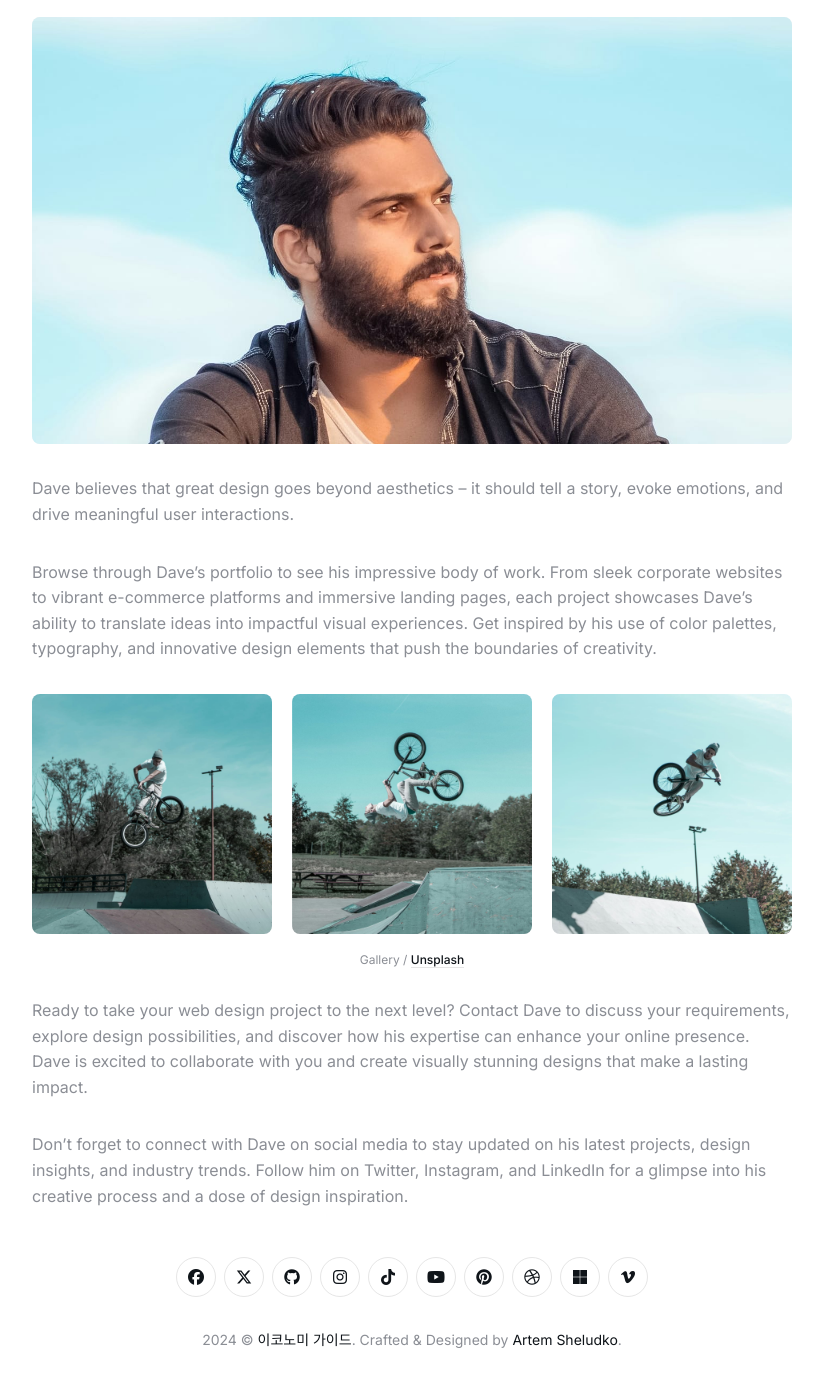
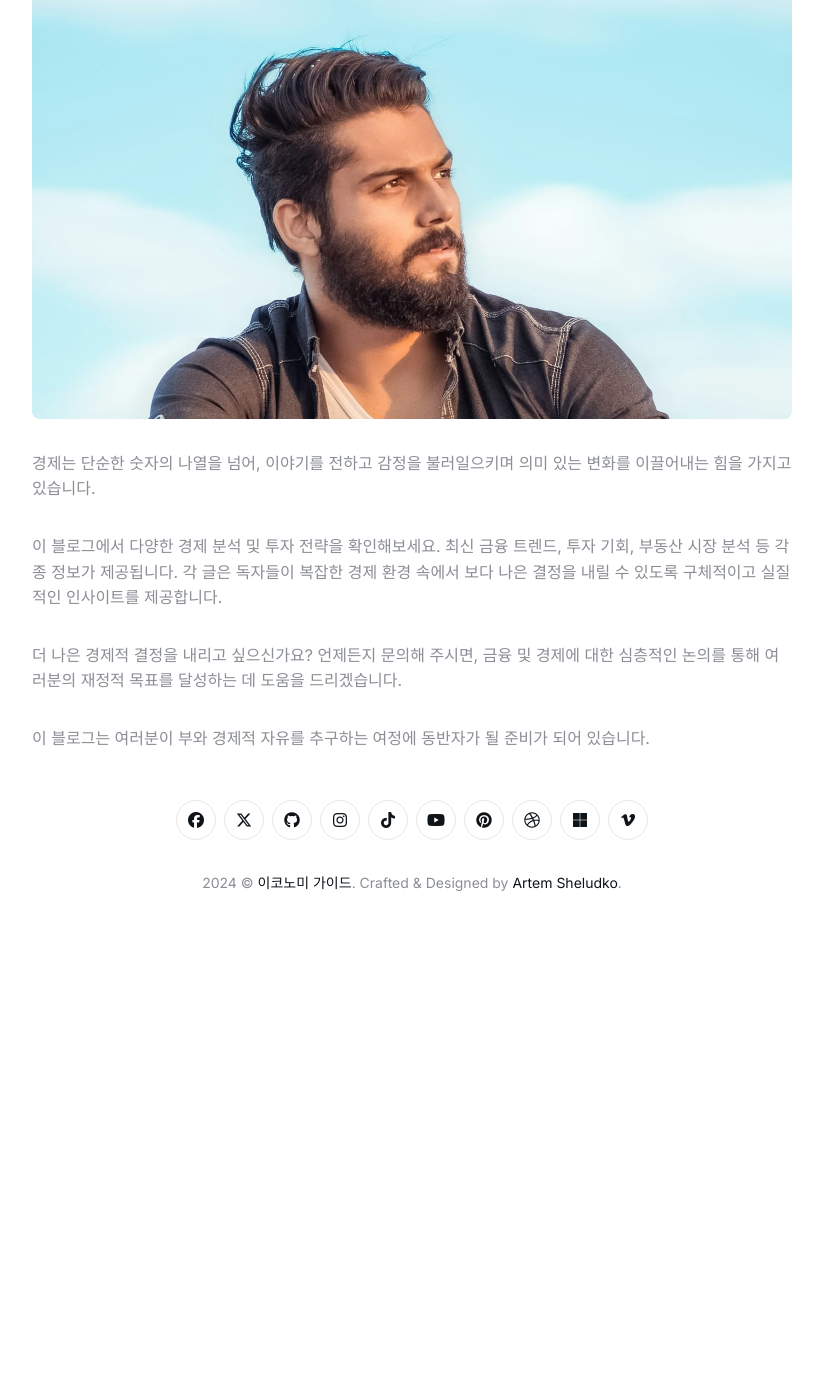
Before and after one commit to meta-blog/economy.guide, a Jekyll site: the page built from _pages/about.md, in a window 1280 px wide and 1400 px high, scrolled down 689 px. Shown: the top 1387 px of the window, without its empty margins (228-1051 px from the left). Built offline with Jekyll 4.4.1, drawn with Linux system fonts in a browser that asks for light colours; after the commit the page ends 1631 px from its top, so only the background shows below that; some of the changed text lies outside the part shown.

Commit message:
Update about.md

```diff
--- a/_pages/about.md
+++ b/_pages/about.md
@@ -1,25 +1,16 @@
 ---
 layout: page
-title: 👨🏻‍💻 About
-description: Dave Nixon is a highly skilled web designer with years of industry experience. His creative journey began with a fascination for blending art and technology, and he has since honed his skills to become a versatile designer who can transform ideas into captivating visual narratives.
+title: 👨🏻‍💻 소개
+description: 이 블로그는 금융, 투자, 창업 및 부동산에 관한 풍부한 정보와 인사이트를 제공하는 공간입니다. 경제 전반에 대한 폭넓은 지식을 바탕으로, 독자들이 보다 현명한 재테크와 금융 결정을 내릴 수 있도록 돕습니다.
 permalink: /about/
 image: '/images/01-2.jpg'
 page_cover: '/images/01.jpg'
 ---
 
-Dave believes that great design goes beyond aesthetics – it should tell a story, evoke emotions, and drive meaningful user interactions.
+경제는 단순한 숫자의 나열을 넘어, 이야기를 전하고 감정을 불러일으키며 의미 있는 변화를 이끌어내는 힘을 가지고 있습니다.
 
-Browse through Dave's portfolio to see his impressive body of work. From sleek corporate websites to vibrant e-commerce platforms and immersive landing pages, each project showcases Dave's ability to translate ideas into impactful visual experiences. Get inspired by his use of color palettes, typography, and innovative design elements that push the boundaries of creativity.
+이 블로그에서 다양한 경제 분석 및 투자 전략을 확인해보세요. 최신 금융 트렌드, 투자 기회, 부동산 시장 분석 등 각종 정보가 제공됩니다. 각 글은 독자들이 복잡한 경제 환경 속에서 보다 나은 결정을 내릴 수 있도록 구체적이고 실질적인 인사이트를 제공합니다.
 
-<div class="page__gallery__wrapper">
-  <div class="page__gallery__images">
-    <img src="/images/01-3.jpg" loading="lazy">
-    <img src="/images/01-4.jpg" loading="lazy">
-    <img src="/images/01-5.jpg" loading="lazy">
-  </div>
-  <em>Gallery / <a href="https://unsplash.com/" target="_blank">Unsplash</a></em>
-</div>
+더 나은 경제적 결정을 내리고 싶으신가요? 언제든지 문의해 주시면, 금융 및 경제에 대한 심층적인 논의를 통해 여러분의 재정적 목표를 달성하는 데 도움을 드리겠습니다.
 
-Ready to take your web design project to the next level? Contact Dave to discuss your requirements, explore design possibilities, and discover how his expertise can enhance your online presence. Dave is excited to collaborate with you and create visually stunning designs that make a lasting impact.
-
-Don't forget to connect with Dave on social media to stay updated on his latest projects, design insights, and industry trends. Follow him on Twitter, Instagram, and LinkedIn for a glimpse into his creative process and a dose of design inspiration.
+이 블로그는 여러분이 부와 경제적 자유를 추구하는 여정에 동반자가 될 준비가 되어 있습니다.
```
